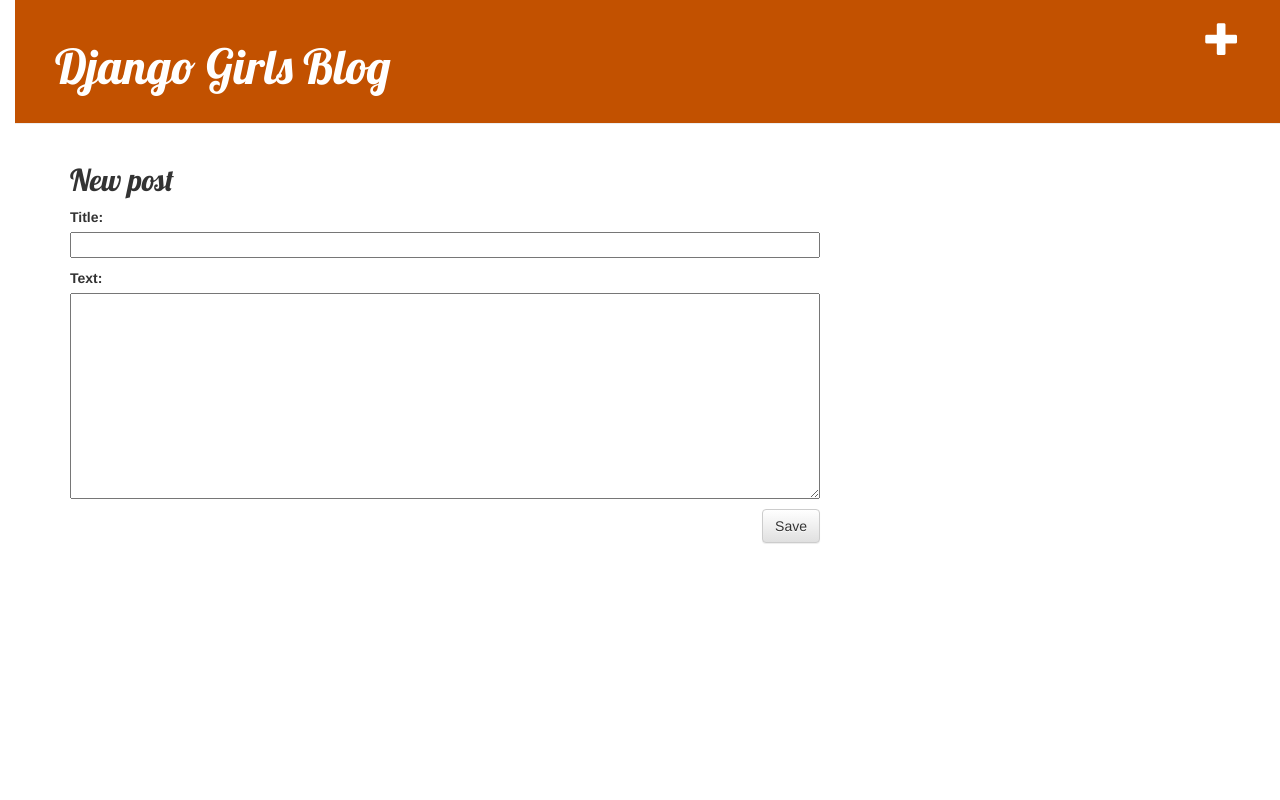
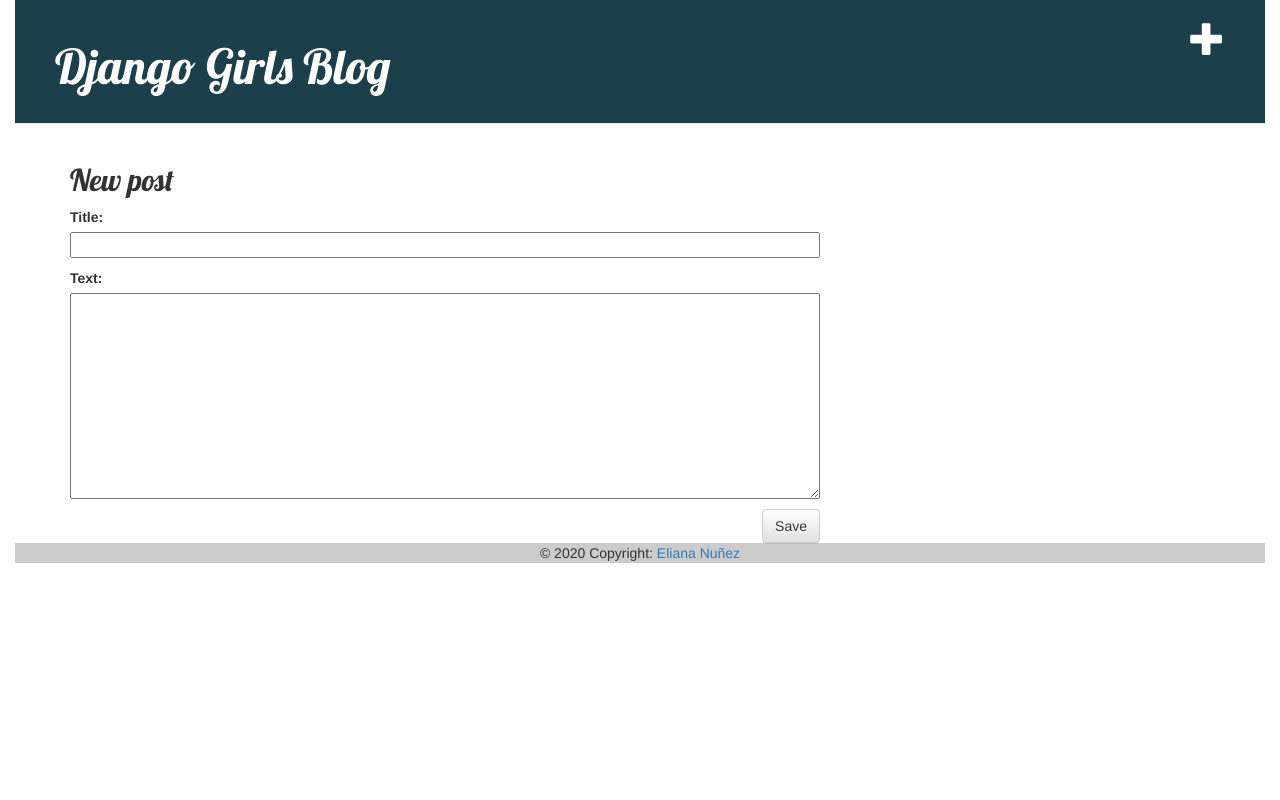
Before and after one commit to eliananunez/my-first-blog, a Django app: page /post/new in a window 1280 px wide. Run offline with Django 3.2, Linux system fonts and the light colour scheme; the visitor is signed in with stand-in values (Sample User, id 1); some libraries are stand-ins or nearby versions.

Commit message:
Agregadas vistas y plantilla para el detalle del post del blog así como también CSS para el sitio.

```diff
--- a/blog/static/css/blog.css
+++ b/blog/static/css/blog.css
@@ -1,14 +1,15 @@
 h1 a, h2 a {
-    color: #C25100;
+    color: #1b404b;
     font-family: 'Lobster';
 }
 
 body {
     padding-left: 15px;
+    padding-right: 15px;
 }
 
 .page-header {
-    background-color: #C25100;
+    background-color: #1b404b;
     margin-top: 0;
     padding: 20px 20px 20px 40px;
 }
@@ -25,6 +26,7 @@ body {
 
 h1, h2, h3, h4 {
     font-family: 'Lobster', cursive;
+    width: 50%;
 }
 
 .date {
@@ -39,7 +41,7 @@ h1, h2, h3, h4 {
     width: 100%;
 }
 
-.top-menu, .top-menu:hover, .top-menu:visited {
+.top-menu, .top-menu:visited {
     color: #ffffff;
     float: right;
     font-size: 26pt;
@@ -51,9 +53,14 @@ h1, h2, h3, h4 {
 }
 
 .post h2 a, .post h2 a:visited {
-    color: #000000;
+    color: #1b404b;
 }
 
 p {
     text-align: justify;
+    width: 100%;
 }
+
+.top-menu:hover, h1:hover{
+    opacity: 0.50;
+}
--- a/blog/templates/blog/base.html
+++ b/blog/templates/blog/base.html
@@ -22,5 +22,11 @@
                 </div>
             </div>
         </div>
+        <footer class="#1b404b">
+            <div class="text-center p-3" style="background-color: rgba(0, 0, 0, 0.2);">
+              © 2020 Copyright:
+              <a class="text-white">Eliana Nuñez</a>
+            </div>
+          </footer>
     </body>
 </html>
```
